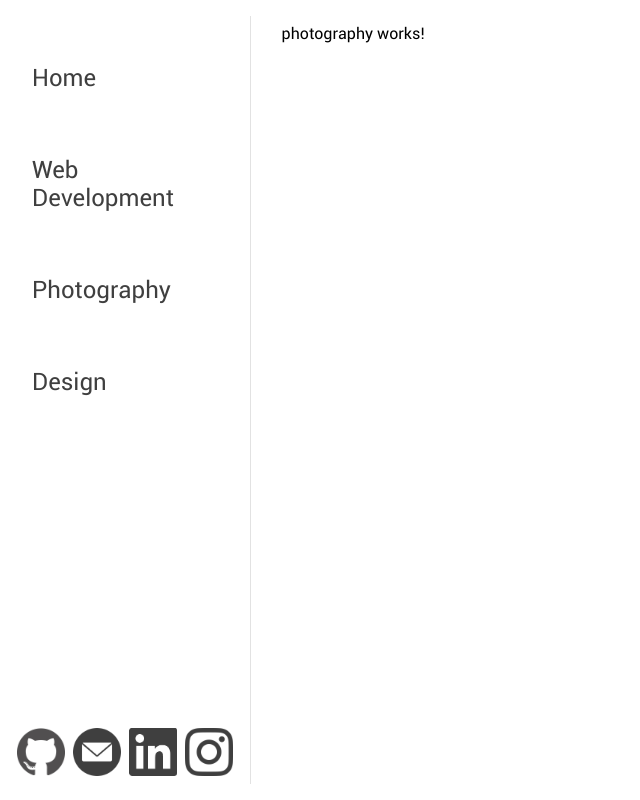
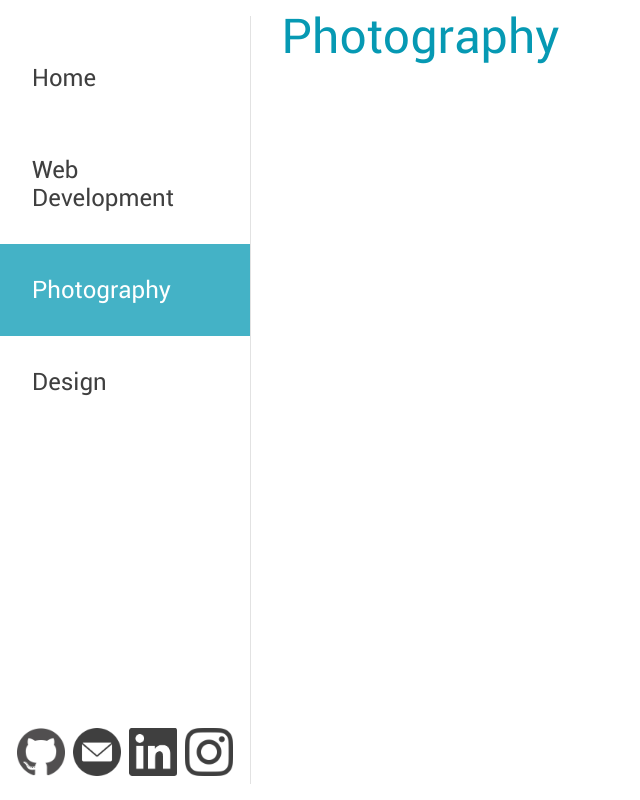
Before and after one commit to krishna-acondy/personal-website, an Angular app: page /photography in a window 1280 px wide. Shown: the whole page, without its empty margins (0-640 px from the left). Built offline with nearby package versions, Linux system fonts and the light colour scheme.

Commit message:
Color selected menu item, close menubar on item click

```diff
--- a/src/app/design/design.component.html
+++ b/src/app/design/design.component.html
@@ -1,3 +1 @@
-<p>
-  design works!
-</p>
+<div class='section-header design'>Design</div>
--- a/src/app/menu-bar/menu-bar.component.html
+++ b/src/app/menu-bar/menu-bar.component.html
@@ -2,5 +2,5 @@
   <a [ngClass]="{'hamburger-menu': !open, 'close': open}" (click)='open = !open'></a>
 </div>
 <div class='menu' *ngIf='open'>
-  <app-sidebar class='overlay' height='calc(100vh - 6rem'></app-sidebar>
+  <app-sidebar class='overlay' height='calc(100vh - 6rem' (linkClick)='open = false'></app-sidebar>
 </div>
--- a/src/app/photography/photography.component.html
+++ b/src/app/photography/photography.component.html
@@ -1,3 +1 @@
-<p>
-  photography works!
-</p>
+<div class='section-header photography'>Photography</div>
--- a/src/app/shared/sidebar/sidebar.component.html
+++ b/src/app/shared/sidebar/sidebar.component.html
@@ -1,9 +1,11 @@
 <div class='sidebar-container' [style.height]='height'>
   <ul>
-    <li routerLink='/'>Home</li>
-    <li routerLink='/web-development' class='web-development'>Web Development</li>
-    <li routerLink='/photography' class='photography'>Photography</li>
-    <li routerLink='/design' class='design'>Design</li>
+    <li *ngFor='let link of links'
+      (click)='navigateTo(link.target)'
+      [class]='link.class'
+      [ngClass]="{'selected': isSelected(link.target)}">
+      {{ link.text }}
+    </li>
   </ul>
   <div class='contact'>
     <a href='https://github.com/krishna-acondy' target='_blank' title='Github'>
--- a/src/app/shared/sidebar/sidebar.component.ts
+++ b/src/app/shared/sidebar/sidebar.component.ts
@@ -1,4 +1,5 @@
-import { Component, OnInit, Input } from '@angular/core';
+import { Component, OnInit, Input, Output, EventEmitter } from '@angular/core';
+import { Router } from '@angular/router';
 
 @Component({
   selector: 'app-sidebar',
@@ -10,9 +11,28 @@ export class SidebarComponent implements OnInit {
   @Input()
   height: string;
 
-  constructor() { }
+  @Output()
+  linkClick = new EventEmitter();
+
+  links = [
+    { class: '', text: 'Home', target: '/'},
+    { class: 'web-development', text: 'Web Development', target: '/web-development'},
+    { class: 'photography', text: 'Photography', target: '/photography'},
+    { class: 'design', text: 'Design', target: '/design'}
+  ];
+
+  constructor(private router: Router) { }
 
   ngOnInit() {
   }
 
+  isSelected(route: string) {
+    return this.router.url === `${route}`;
+  }
+
+  navigateTo(target: string) {
+    this.router.navigateByUrl(target);
+    this.linkClick.emit();
+  }
+
 }
--- a/src/styles.scss
+++ b/src/styles.scss
@@ -46,6 +46,11 @@ li.web-development {
   &:hover {
     color: #129efc;
   }
+
+  &.selected {
+    background-color: #129efc;
+    color: #ffffff;
+  }
 }
 
 div.photography {
@@ -54,6 +59,11 @@ div.photography {
 li.photography {
   &:hover {
     color: #0699b3;
+  }
+
+  &.selected {
+    background-color: #0699b3;
+    color: #ffffff;
   }
 }
 
@@ -64,6 +74,11 @@ li.design {
   &:hover {
     color: #0dce7e;
   }
+
+  &.selected {
+    background-color: #0dce7e;
+    color: #ffffff;
+  }
 }
 
 .section-header {
```
